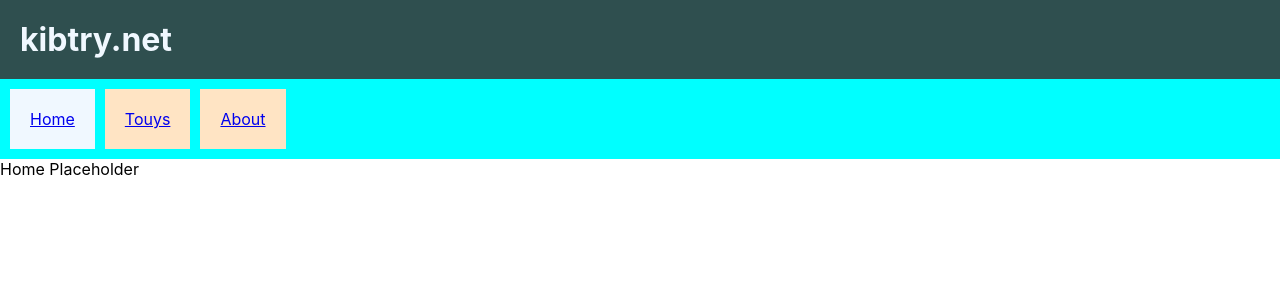
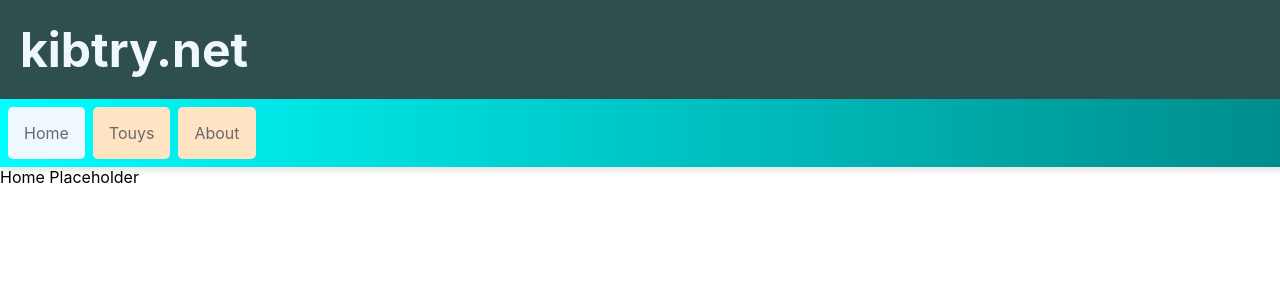
Before and after one commit to soweli-pali/lipu-wawa, a React (Create React App) app: page / in a window 1280 px wide. Shown: the top 300 px of the page. Built offline with nearby package versions, Linux system fonts and the light colour scheme.

Commit message:
Minor visual changes to header

```diff
--- a/src/components/Navbar.css
+++ b/src/components/Navbar.css
@@ -3,17 +3,28 @@
     justify-content: left;
     align-items: center;
     width: 100vw;
-    background-color: aqua;
-    padding: 10px;
-    gap: 10px;
+    background: linear-gradient(90deg, aqua, darkcyan);
+    box-shadow: 0px 4px 6px rgba(0,0,0,0.1);
+    padding: 0.5rem;
+    gap: 0.5rem;
 }
 
-.navbar-item {
+.navbar-item, .active-navbar-item {
+    text-decoration: none;
+    font-size: 1rem;
+    color: dimgray;
     background-color: bisque;
-    padding: 20px
+    padding: 1rem;
+    transition: transform 0.3s ease, background-color 0.3s ease;
+    border-radius: 0.3rem;
+}
+
+.navbar-item:hover {
+    background-color: darksalmon;
+    transform: scale(1.05);
 }
 
 .active-navbar-item {
     background-color: aliceblue;
-    padding: 20px
+    padding: 1rem;
 }
--- a/src/components/WebsiteHeader.css
+++ b/src/components/WebsiteHeader.css
@@ -10,7 +10,7 @@
     flex: 0;
     background-color: darkslategray;
     color: aliceblue;
-    height: 10vh;
+    font-size: 3rem;
     margin: 0px;
     padding: 20px;
 }
```
